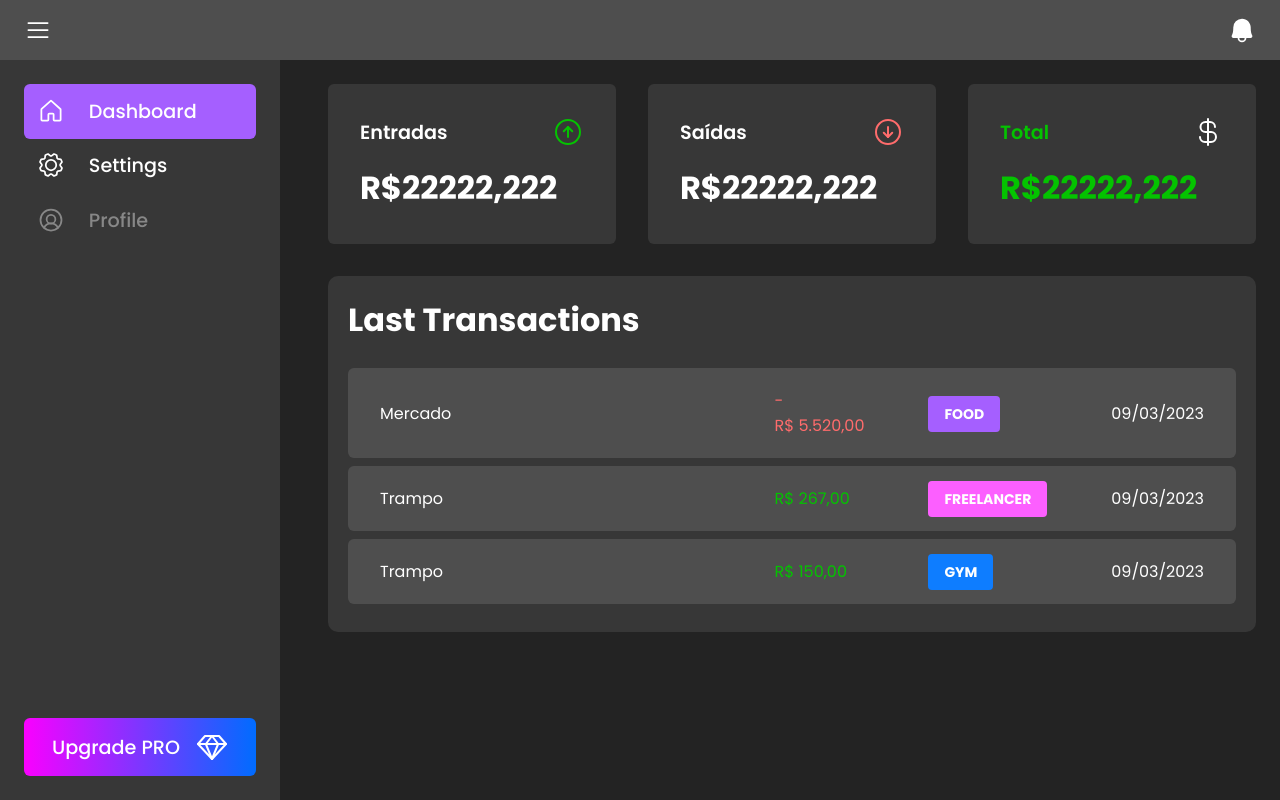
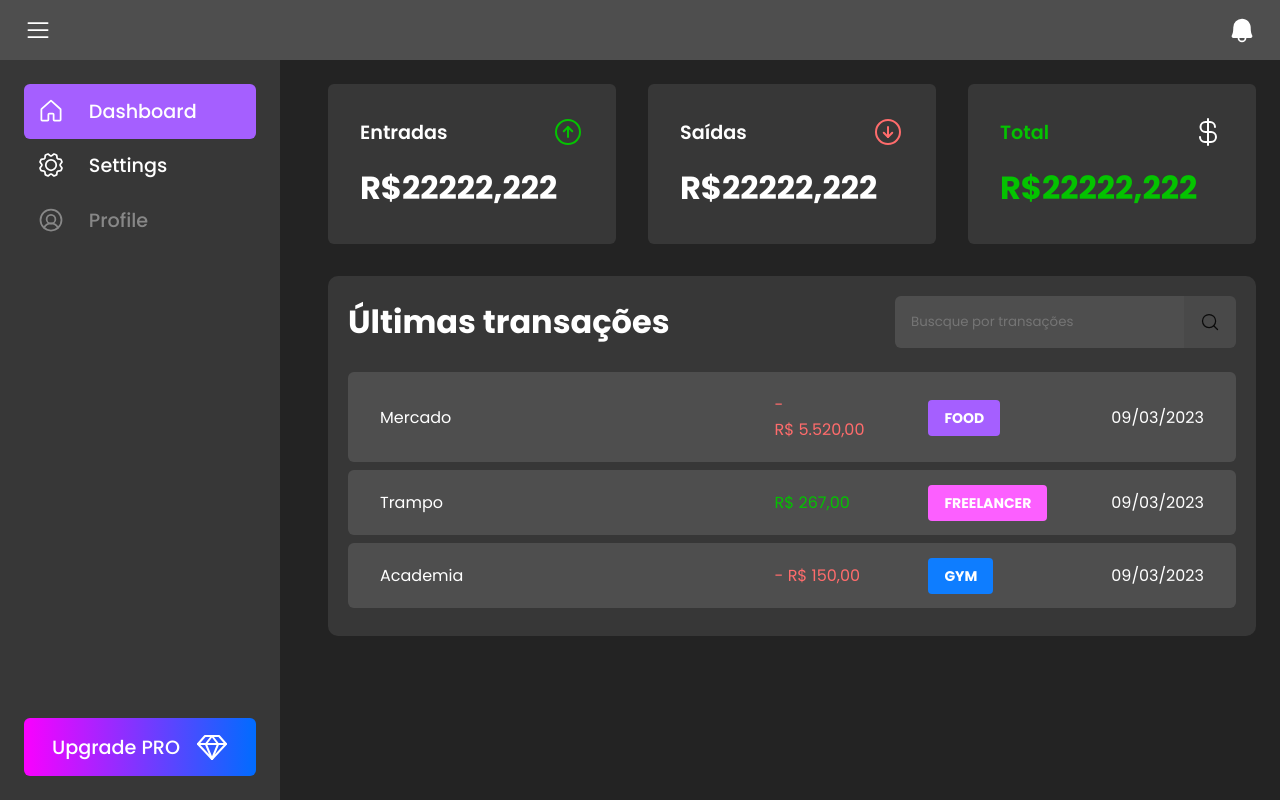
Before and after one commit to pedro-soares-nogueira/e-money, a Next.js app: page / in a window 1280 px wide. Built offline with nearby package versions, Linux system fonts and the light colour scheme.

Commit message:
styling:: search transaactions

```diff
--- a/src/components/Transactions/TransactionList/index.tsx
+++ b/src/components/Transactions/TransactionList/index.tsx
@@ -1,10 +1,13 @@
 import { dataformatter, priceFormatter } from '@/utils/formatter';
+import { MagnifyingGlass } from 'phosphor-react';
 import React, { useState } from 'react';
 import {
   TransactionsTable,
   PriceHighlight,
   TransactionsContainer,
   CategoryTag,
+  SearchFormContainer,
+  TrasactionsHeader,
 } from './styles';
 
 interface Transaction {
@@ -41,8 +44,8 @@ const transactions = [
   },
   {
     id: 3,
-    description: 'Trampo',
-    type: 'income',
+    description: 'Academia',
+    type: 'outcome',
     price: 150,
     category: {
       name: 'Gym',
@@ -55,7 +58,15 @@ const transactions = [
 const TransactionList = () => {
   return (
     <TransactionsContainer>
-      <h1>Last Transactions</h1>
+      <TrasactionsHeader>
+        <h1>Últimas transações</h1>
+        <SearchFormContainer>
+          <input type="text" placeholder="Buscque por transações" />
+          <button>
+            <MagnifyingGlass size={20} />
+          </button>
+        </SearchFormContainer>
+      </TrasactionsHeader>
       <TransactionsTable>
         <tbody>
           {transactions.map(transaction => {
--- a/src/components/Transactions/TransactionList/styles.ts
+++ b/src/components/Transactions/TransactionList/styles.ts
@@ -66,3 +66,55 @@ export const CategoryTag = styled('span', {
     },
   },
 });
+
+export const TrasactionsHeader = styled('header', {
+  display: 'flex',
+  alignItems: 'center',
+  justifyContent: 'space-between',
+});
+
+export const SearchFormContainer = styled('header', {
+  display: 'flex',
+
+  input: {
+    flex: 1,
+    borderRadius: '6px 0px 0px 6px',
+    border: 0,
+    padding: '1rem',
+    backgroundColor: '$dark400',
+    outline: '0px !important',
+
+    '&::placeholder': {
+      color: '',
+    },
+
+    '&:focusVisible': {},
+  },
+
+  button: {
+    display: 'flex',
+    alignItems: 'center',
+    gap: '0.75rem',
+
+    border: 0,
+    padding: '1rem',
+    background: '$dark400',
+    opacity: '.8',
+    color: '',
+    fontWeight: 'bold',
+    borderRadius: '0px 6px 6px 0px',
+    cursor: 'pointer',
+
+    '&:disabled': {
+      opacity: '0.6',
+      cursor: 'not-allowed',
+    },
+
+    '&:not(:disabled):hover': {
+      background: '',
+      borderColor: '',
+      color: '',
+      transition: 'backgroundColor $pink',
+    },
+  },
+});
```
